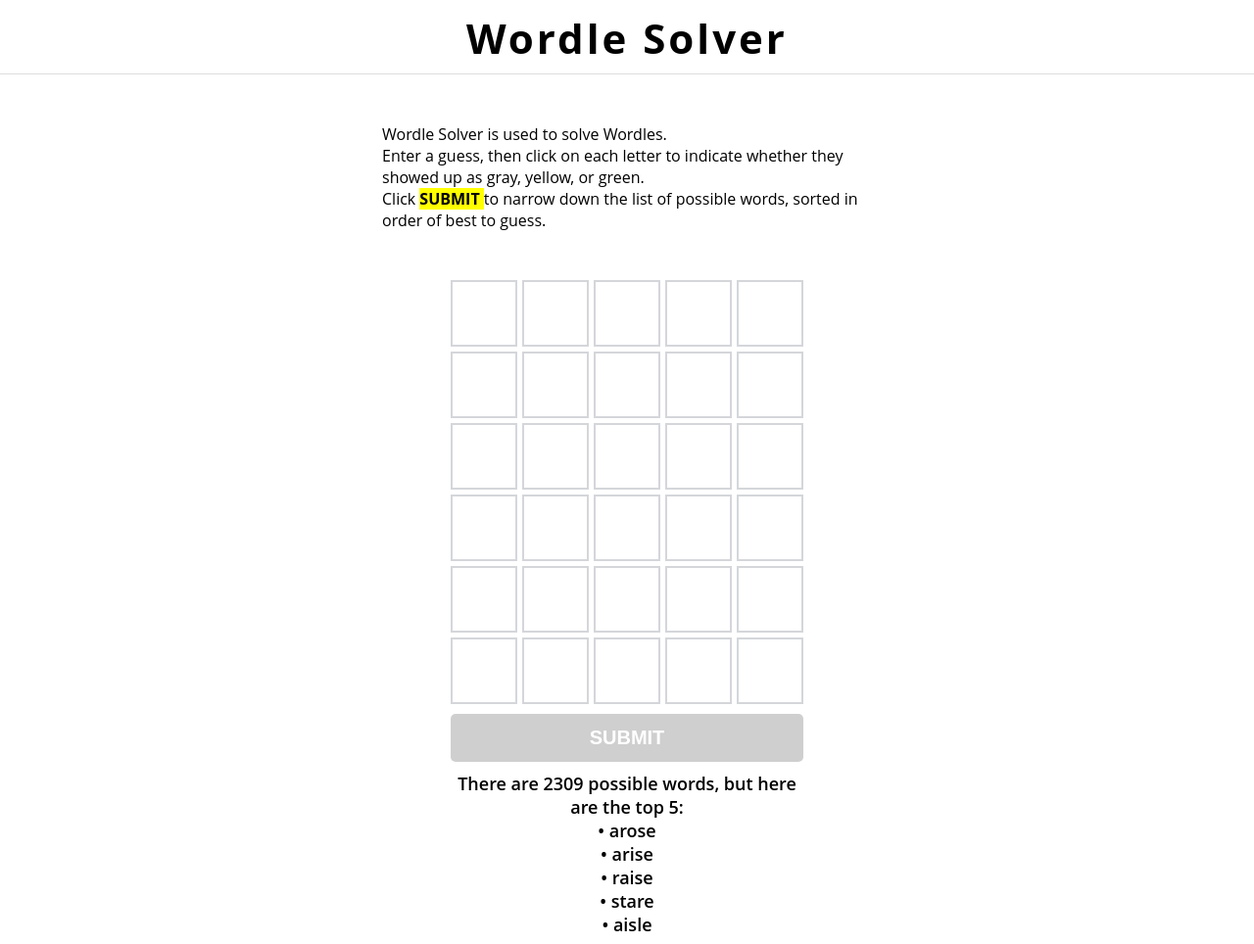
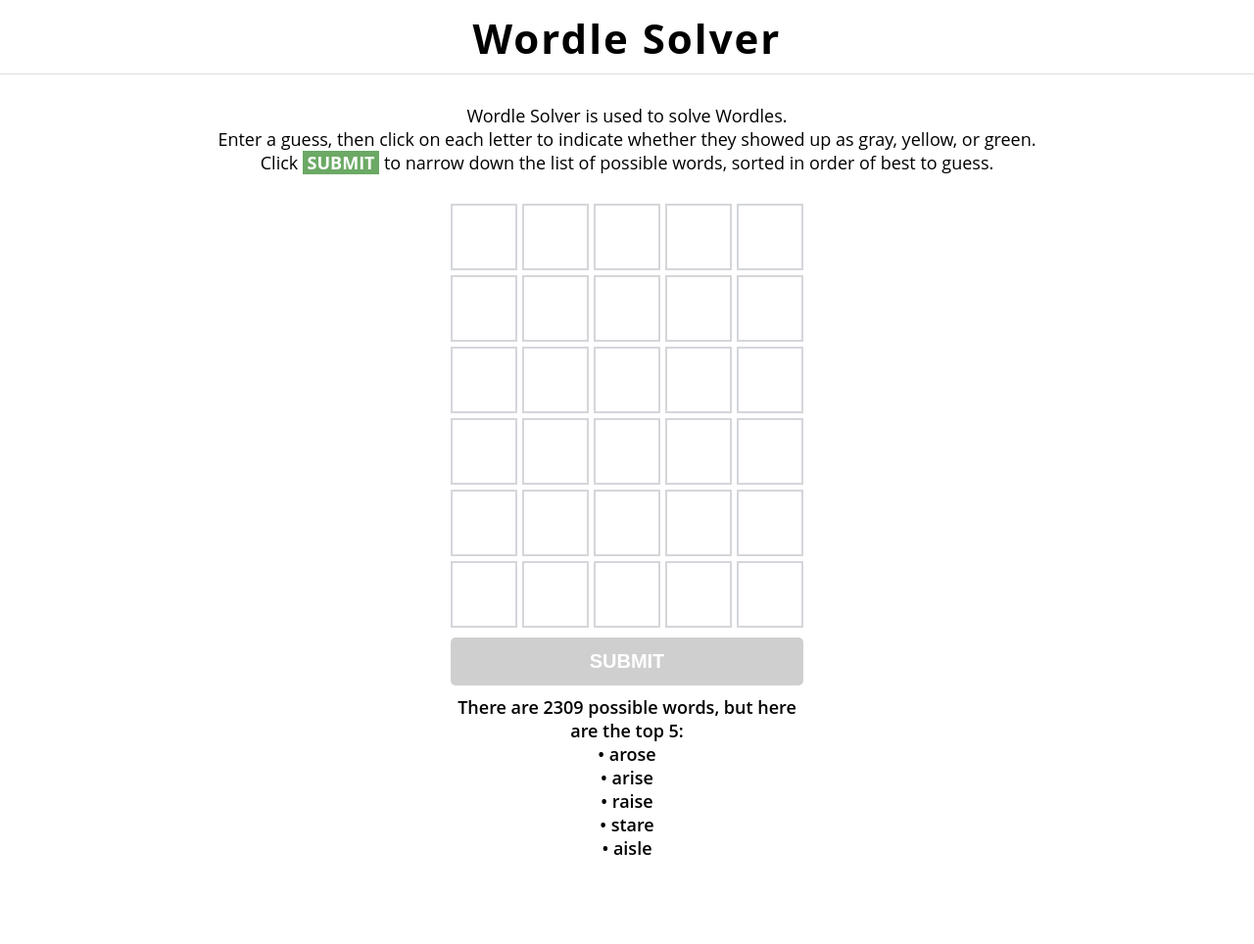
Before and after one commit to ViAfzal/wordle-solver, a plain HTML site: page index.html in a window 1280 px wide. Shown: the whole page at 98% size. After the commit the page ends 886 px from the top, so only its background shows below. Drawn offline with nearby package versions, Linux system fonts and the light colour scheme.

Commit message:
Update styles.css
Edited in conjunction with index.html to create a proper introduction and guide for the project.

```diff
--- a/styles.css
+++ b/styles.css
@@ -2,20 +2,20 @@ body {
     padding: 0;
     margin: 0;
     font-family: 'Open Sans', sans-serif;
+    text-align: center;
     display: flex;
     flex-direction: column;
     justify-content: center;
     align-items: center;
     font-weight: 500;
-    font-size: 16px;
+    font-size: 18px;
 }
 
 #header {
     font-weight: 700;
-    letter-spacing: 3px;
+    letter-spacing: 2px;
     font-size: 42px;
     color: #000000;
-    text-align: center;
     width: 100%;
     padding-top: 10px;
     padding-bottom: 8px;
@@ -23,9 +23,14 @@ body {
 }
 
 #intro {
-    width: 500px;
-    margin-top: 50px;
-    margin-bottom: 50px;
+    width: 75%;
+    margin: 30px;
+}
+
+mark {
+    background-color: #6ba964;
+    color: white;
+    white-space: pre-wrap;
 }
 
 #root {
@@ -35,7 +40,6 @@ body {
 .letters {
     width: 100%;
     display: grid;
-    /* grid-template-columns: 69px 69px 69px 69px 69px; */
     grid-template-columns: auto auto auto auto auto;
     gap: 5px 5px;
     padding-bottom: 10px;
@@ -99,7 +103,6 @@ body {
 .output {
     font-weight: 600;
     font-size: large;
-    text-align: center;
     width: 100%;
     padding-top: 10px;
     padding-bottom: 8px;
```
